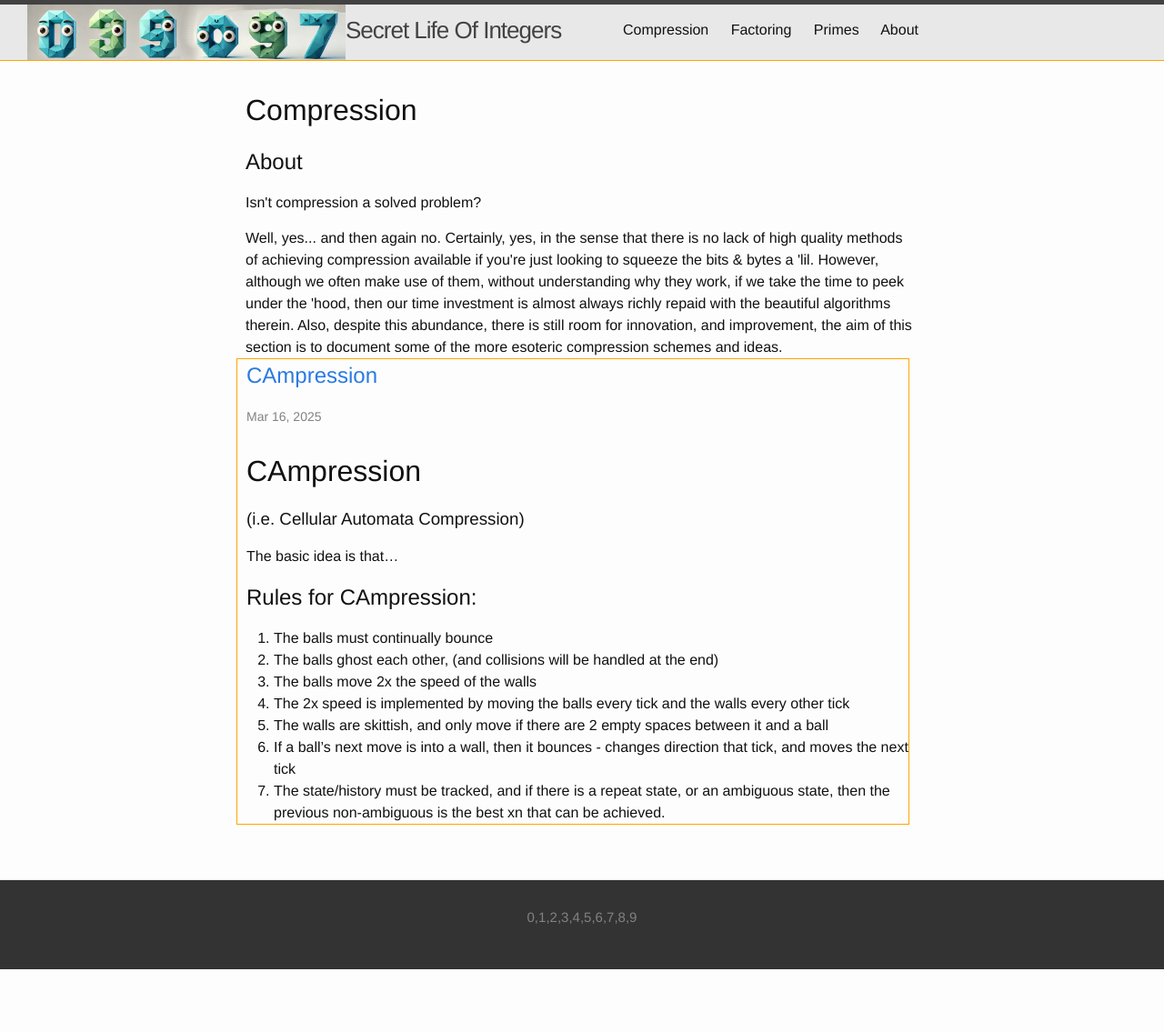
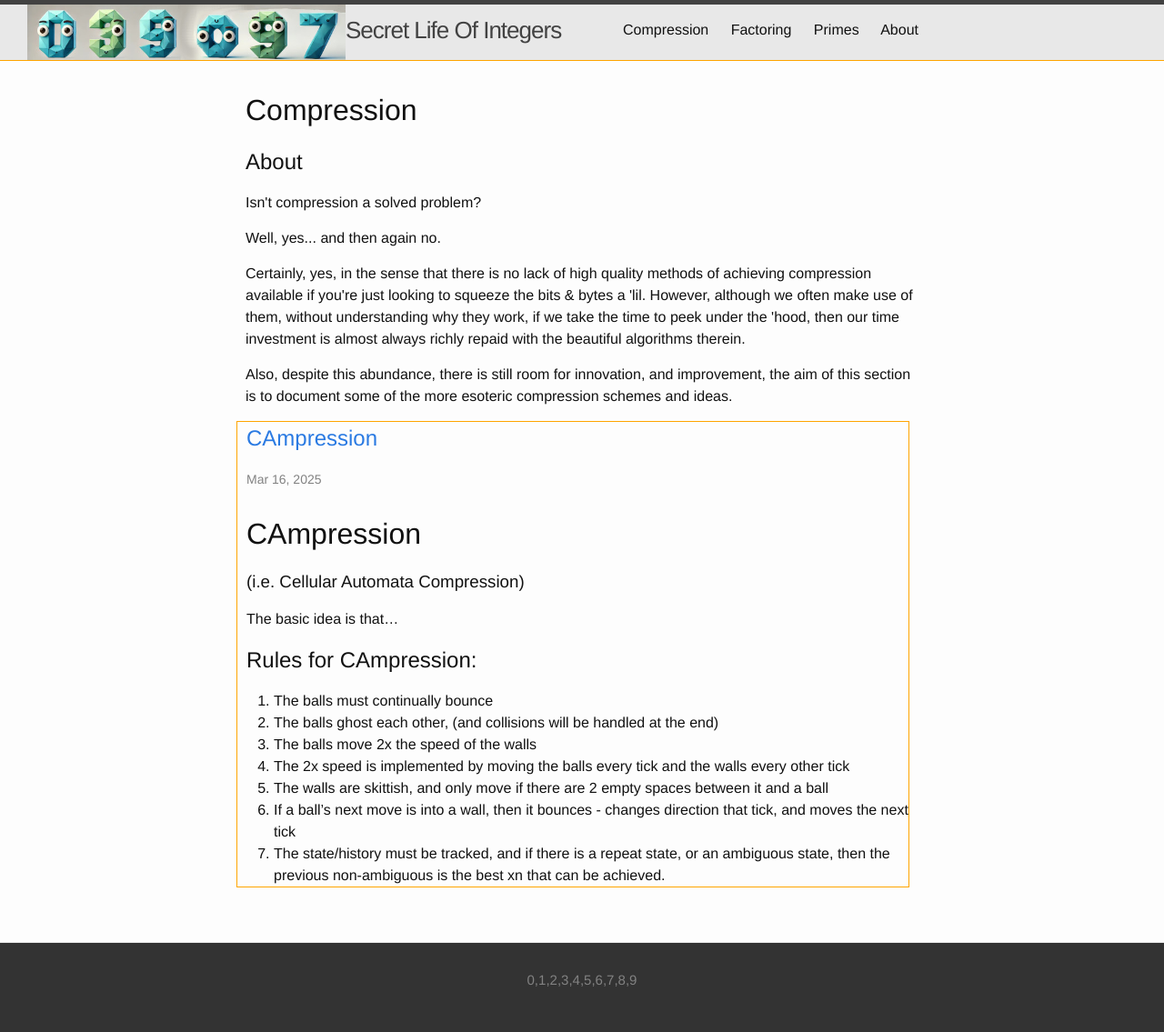
Before and after one commit to gotankersley/sloi, a Jekyll site: the page built from _pages/xn.md, in a window 1280 px wide. Shown: the whole page at 91% size. Built offline with Jekyll 4.4.1, drawn with Linux system fonts in a browser that asks for light colours; before the commit the page ends 1066 px from its top, so only the background shows below that.

Commit message:
formatting

```diff
--- a/_pages/xn.md
+++ b/_pages/xn.md
@@ -5,14 +5,12 @@ permalink: /xn
 order: 0
 category: xn
 ---
-
 <h2>About</h2>
 <p>Isn't compression a solved problem?</p>
 
-Well, yes... and then again no.
+<p>Well, yes... and then again no.</p>
 
-Certainly, yes, in the sense that there is no lack of high quality methods of achieving compression available if you're just looking
-to squeeze the bits & bytes a 'lil.  However, although we often make use of them, without understanding why they work, if we take the time
-to peek under the 'hood, then our time investment is almost always richly repaid with the beautiful algorithms therein.
+<p>Certainly, yes, in the sense that there is no lack of high quality methods of achieving compression available if you're just looking to squeeze the bits & bytes a 'lil.  However, although we often make use of them, without understanding why they work, if we take the time
+to peek under the 'hood, then our time investment is almost always richly repaid with the beautiful algorithms therein.</p>
 
-Also, despite this abundance, there is still room for innovation, and improvement, the aim of this section is to document some of the more esoteric compression schemes and ideas.
+<p>Also, despite this abundance, there is still room for innovation, and improvement, the aim of this section is to document some of the more esoteric compression schemes and ideas.</p>
```
